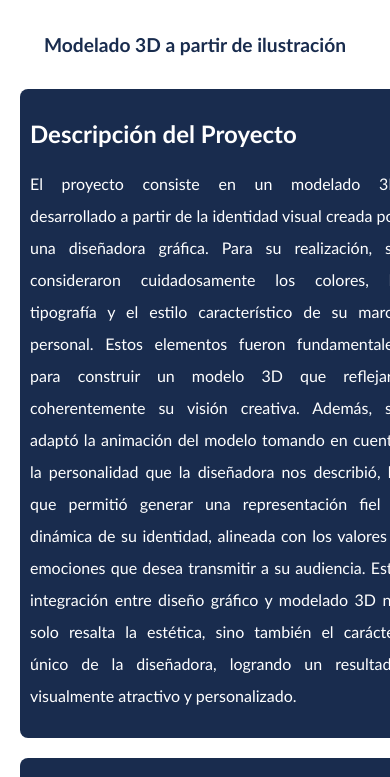
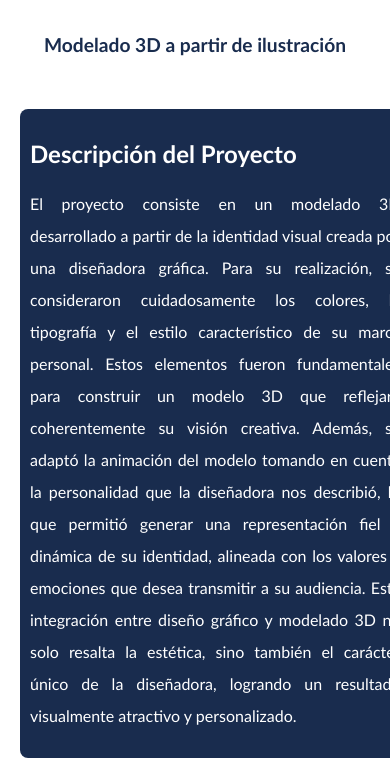
Before and after one commit to Cebans/JulianPort, a plain HTML site: page Pages/Modelado_3D.html in a window 390 px wide. Shown: the top 777 px of the page. Drawn offline with Linux system fonts and the light colour scheme.

Commit message:
Update Styles_2.css

```diff
--- a/Css/Styles_2.css
+++ b/Css/Styles_2.css
@@ -114,8 +114,7 @@ footer {
 
     section {
         padding: 10px; /* Reduce aún más el padding */
-        margin-left: 20px;
-        margin-right: 20px;
+        margin: 20px;
     }
 
     .thumbnail {
```
